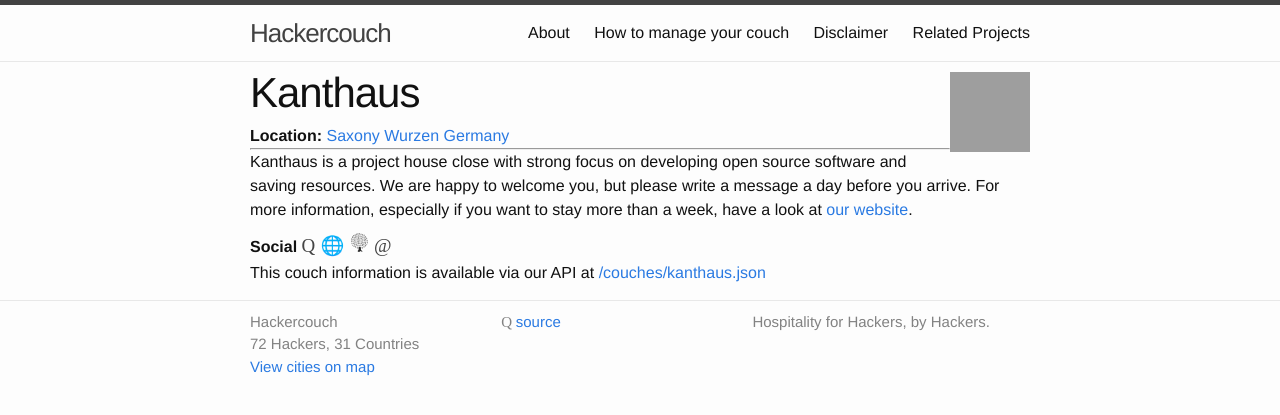
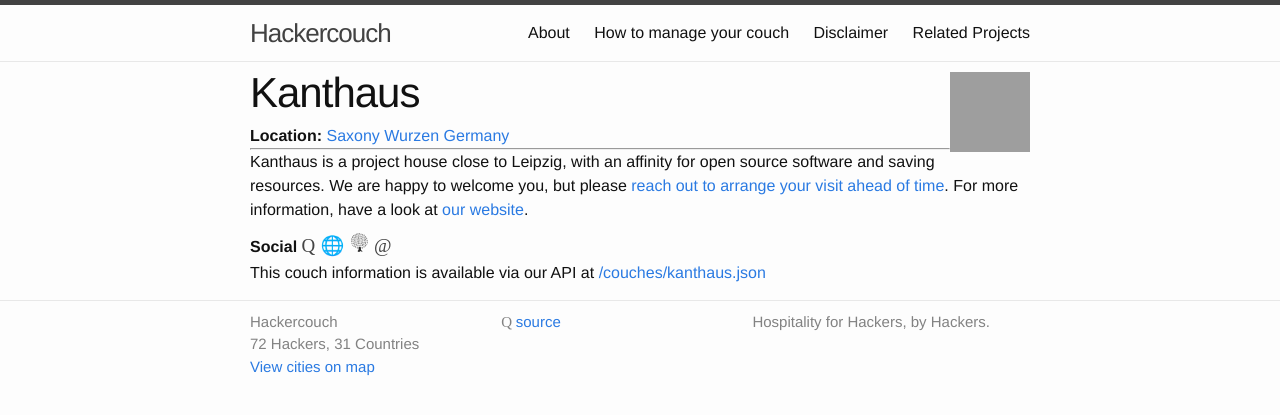
Before and after one commit to hackercouch/hackercouch, a Jekyll site: the page built from _couches/kanthaus.md, in a window 1280 px wide, cut to the strip 0-415 px from the top of the page. Built offline with Jekyll 4.4.1, drawn with Linux system fonts in a browser that asks for light colours; some web fonts are replaced; grey boxes are pictures that could not be loaded.

Commit message:
Update infos about Kanthaus (#312)
To reflect the current hosting situation and fix a grammatical issue.

```diff
--- a/_couches/kanthaus.md
+++ b/_couches/kanthaus.md
@@ -9,4 +9,4 @@
 trustroots: tiltec
 ---
 
-Kanthaus is a project house close with strong focus on developing open source software and saving resources. We are happy to welcome you, but please write a message a day before you arrive. For more information, especially if you want to stay more than a week, have a look at [our website](https://kanthaus.online).
+Kanthaus is a project house close to Leipzig, with an affinity for open source software and saving resources. We are happy to welcome you, but please [reach out to arrange your visit ahead of time](https://kanthaus.online/en/about/visiting). For more information, have a look at [our website](https://kanthaus.online).
```
